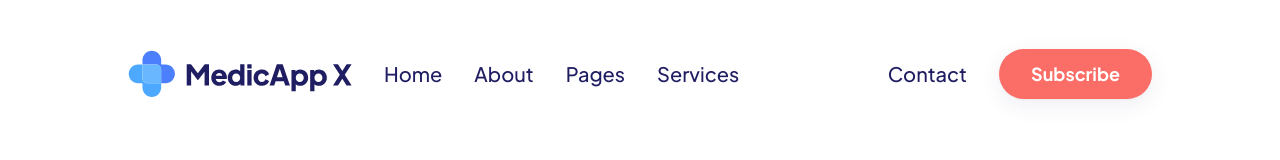
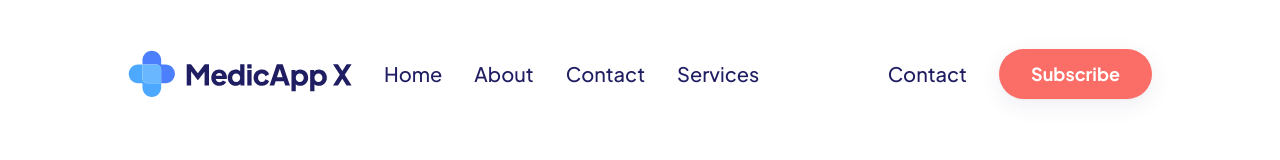
Before and after one commit to prabinzz/medical-app, a Next.js app: page /about in a window 1280 px wide. Shown: the top 160 px of the page. Built offline with nearby package versions, Linux system fonts and the light colour scheme.

Commit message:
Navigatin link changes

```diff
--- a/src/components/NavBar.tsx
+++ b/src/components/NavBar.tsx
@@ -22,10 +22,10 @@ const NavBar = (props: props) => {
           <Link className="hover:text-accent" href="/about">
             About
           </Link>
-          <Link className="hover:text-accent" href="/">
-            Pages
+          <Link className="hover:text-accent" href="/contact">
+            Contact
           </Link>
-          <Link className="hover:text-accent" href="/">
+          <Link className="hover:text-accent" href="/service">
             Services
           </Link>
         </div>
--- a/src/components/utils/PageLinks.tsx
+++ b/src/components/utils/PageLinks.tsx
@@ -10,10 +10,10 @@ const PageLinks = () => {
           <div className="flex flex-col gap-4">
             <NavLink href="/" title="Home" />
             <NavLink href="/about" title="About" />
-            <NavLink href="#" title="Services" />
+            <NavLink href="/service" title="Services" />
             <NavLink href="#" title="Blog" />
             <NavLink href="#" title="Blog Post" />
-            <NavLink href="#" title="Contact" />
+            <NavLink href="/contact" title="Contact" />
           </div>
           <div className="flex flex-col gap-4">
             <NavLink href="#" title="Plans" />
```
